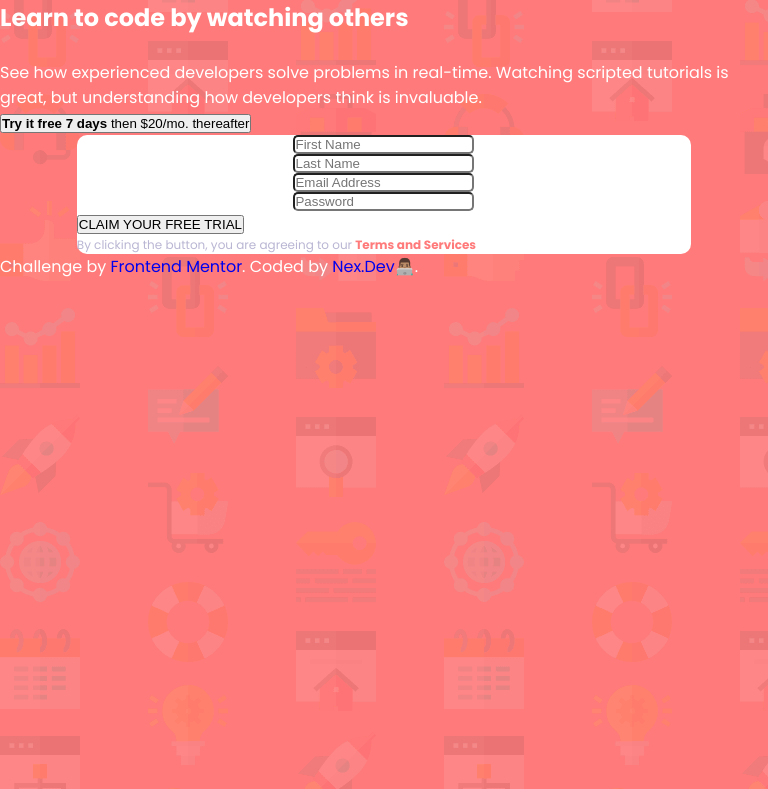
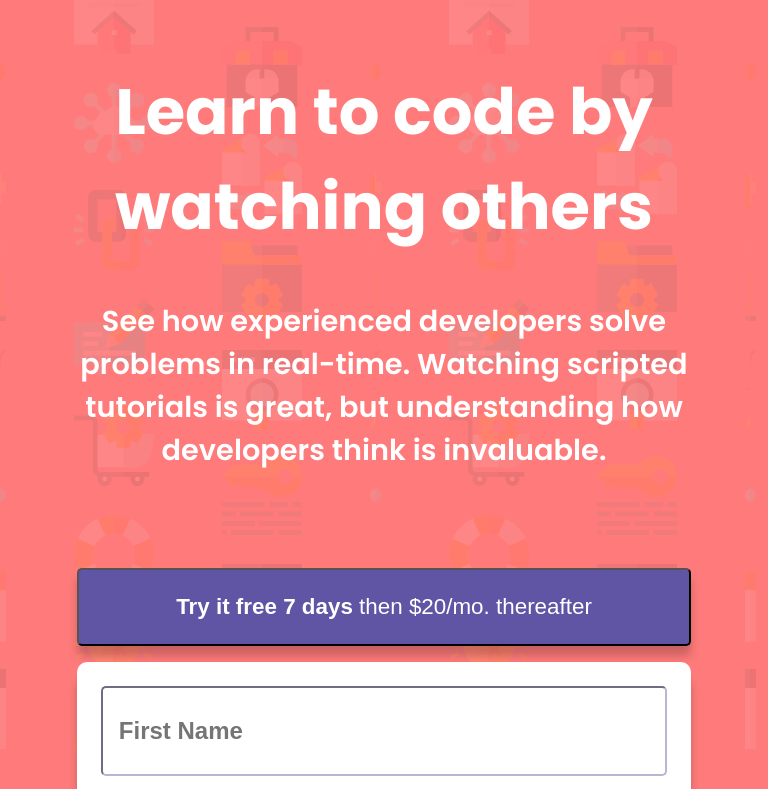
Before and after one commit to dBillionaireDev/Signup-form, a plain HTML site: page index.html in a window 768 px wide. Shown: the top 789 px of the page. Drawn offline with Linux system fonts and the light colour scheme.

Commit message:
Update styles.css

```diff
--- a/styles.css
+++ b/styles.css
@@ -8,19 +8,56 @@
 
 body{
     font-family: "Poppins", sans-serif;
-    font-size: 16px;
+    font-size: 20px;
     color: white;
     background-image: url(/images/bg-intro-desktop.png);
     background-color: hsl(0, 100%, 74%);
-    display: flex;
-    flex-direction: column;
-    justify-content: center;
 }
 
-input{
-    display: block;
+main{
+    display: flex;
+    flex-direction: row;
+    flex-wrap: nowrap;
+    justify-content: center;
+    margin: auto 3rem;
+    padding: auto 2rem;
+}
+
+#form{
+    width: 100%;
+    margin: 3rem auto;
+    padding-right: 5rem;
+    text-align: center;
+}
+
+.container{
+    width: 90%;
+    margin: 3rem 0 4rem 2rem;
+    padding: 10rem 0.5rem 1rem 8rem;
+    font-weight: 600;
+}
+
+.container>h2{
+    margin-bottom: 1rem;
+    padding: auto 1rem;
+    font-size: 4rem;
+}
+
+#button-subscribe{
+    padding: 1rem;
     margin: auto;
-    border-radius: 5px;
+}
+
+#subscribe{
+    background-color: hsl(248, 32%, 49%);
+    padding: 1.5rem 2.5rem;
+    font-size: 1.2rem;
+    margin: auto;
+    margin-bottom: 2rem;
+    border-radius: 10px;
+    width: 80%;
+    color: white;
+    box-shadow: 0 10px 0.5rem  rgba(0, 0, 0, 0.2);
 }
 
 #form-container{
@@ -29,14 +66,70 @@ input{
     margin: auto;
     border-radius: 10px;
     height: fit-content;
+    padding: 1.5rem 3rem;
+    height: fit-content;
+    box-shadow: 0 1rem 0.5rem  rgba(0, 0, 0, 0.2);
+    margin-bottom: 0.5rem;
 }
 
-@media (max-width: 480px) {
+input{
+    display: block;
+    margin: 1.3rem auto;
+    border-radius: 10px;
+    padding: 1.2rem;
+    width: 100%;
+    border-color: hsl(246, 25%, 77%);
+    font-weight: 900;
+    font-size: 1.5rem;
+}
+
+::placeholder{
+    font-weight: 900;
+    font-size: 1.3rem;
+    padding-top: 1.5rem;
+}
+
+#submit-button{
+    background-color: hsl(154, 59%, 51%);
+    padding: 1.2rem 2.5rem;
+    margin-bottom: 1rem;
+    border-radius: 10px;
+    width: 100%;
+    color: white;
+    font-weight: 900;
+    font-size: 1.2rem;
+}
+
+footer{
+    margin: auto auto 0.5rem;
+}
+
+.attribution {
+    font-size: 16px;
+    text-align: center;
+}
+
+.attribution a {
+    color: hsl(246, 25%, 77%);
+}
+
+/* Mobile Phones, Landscape */
+@media (min-width: 560px) and (max-width: 980px) and (orientation: landscape) {
     body{
         font-family: "Poppins", sans-serif;
         text-align: center;
-        background-image: url(/images/bg-intro-mobile.png);
+        background-image: url(/images/bg-intro-desktop.png);
         background-color: hsl(0, 100%, 74%);
+    }
+
+    main{
+        flex-direction: column;
+        margin: 0;
+        padding: 0;
+    }
+
+    #form{
+        padding-right: 0;
     }
 
     .container{
@@ -106,3 +199,196 @@ input{
         margin: 1.5rem auto 0.5rem;
     }
 }
+
+/* Mobile Phones, Potrait */
+@media (max-width: 480px) {
+    body{
+        font-family: "Poppins", sans-serif;
+        text-align: center;
+        background-image: url(/images/bg-intro-mobile.png);
+        background-color: hsl(0, 100%, 74%);
+    }
+
+    main{
+        flex-direction: column;
+        margin: 0;
+        padding: 0;
+    }
+
+    #form{
+        padding-right: 0;
+    }
+
+    .container{
+        width: 90%;
+        margin: 3rem auto 0;
+        padding: 1rem 0.5rem;
+        font-weight: 600;
+    }
+
+    .container>h2{
+        margin-bottom: 0;
+        padding: auto 1rem;
+        font-size: 2rem;
+    }
+
+    input{
+        display: block;
+        margin: auto;
+        margin-bottom: 1rem;
+        border-radius: 5px;
+        padding: 0.7rem;
+        width: 100%;
+        border-color: hsl(246, 25%, 77%);
+        font-weight: 400;
+    }
+
+    ::placeholder{
+        font-weight: 900;
+        font-size: 1rem;
+    }
+
+    #form-container{
+        background-color: white;
+        width:  90%;
+        margin: auto;
+        padding: 1.5rem;
+        border-radius: 10px;
+        height: fit-content;
+        box-shadow: 0 1rem 0.5rem  rgba(0, 0, 0, 0.2);
+        margin-bottom: 0.5rem;
+    }
+
+    #button-subscribe{
+        margin-top: 1rem;
+    }
+
+    #subscribe{
+        background-color: hsl(248, 32%, 49%);
+        padding: 1.2rem 2.5rem;
+        font-size: 1.2rem;
+        margin-bottom: 1rem;
+        border-radius: 5px;
+        width: 90%;
+        color: white;
+        box-shadow: 0 10px 0.5rem  rgba(0, 0, 0, 0.2);
+    }
+
+    #submit-button{
+        background-color: hsl(154, 59%, 51%);
+        padding: 1.5rem 2.5rem;
+        margin-bottom: 1rem;
+        border-radius: 5px;
+        width: 100%;
+        color: white;
+        font-size: 1rem;
+    }
+
+    footer{
+        margin: 0 auto 0.5rem;
+    }
+
+    .attribution {
+        font-size: 11px;
+    }
+}
+
+/* Ipad and Tablets */
+@media (min-width: 481px) and (max-width: 1024px) {
+    body{
+        font-family: "Poppins", sans-serif;
+        font-size: 20px;
+        text-align: center;
+        background-image: url(/images/bg-intro-mobile.png);
+        background-color: hsl(0, 100%, 74%);
+    }
+
+    main{
+        flex-direction: column;
+        margin: 0;
+        padding: 0;
+    }
+
+    #form{
+        padding-right: 0;
+    }
+
+    .container{
+        width: 80%;
+        margin: 3rem auto 2rem;
+        padding: 1rem 0;
+        font-weight: 600;
+    }
+
+    .container>h2{
+        margin-bottom: 1rem;
+        padding: auto 1rem;
+        font-size: 4rem;
+    }
+
+    p{
+        font-size: 1.8rem;
+    }
+
+    input{
+        display: block;
+        margin: auto;
+        margin-bottom: 1rem;
+        border-radius: 5px;
+        padding: 1.8rem 1rem;
+        width: 100%;
+        border-color: hsl(246, 25%, 77%);
+        font-weight: 400;
+    }
+
+    ::placeholder{
+        font-weight: 900;
+        font-size: 1.5rem;
+    }
+
+    #form-container{
+        background-color: white;
+        width:  80%;
+        margin: auto;
+        padding: 1.5rem;
+        border-radius: 10px;
+        height: fit-content;
+        box-shadow: 0 1rem 0.5rem  rgba(0, 0, 0, 0.2);
+        margin-bottom: 0.5rem;
+    }
+
+    #button-subscribe{
+        margin-top: 1rem;
+    }
+
+    #subscribe{
+        background-color: hsl(248, 32%, 49%);
+        padding: 1.5rem 2.5rem;
+        font-size: 1.4rem;
+        margin-bottom: 1rem;
+        border-radius: 5px;
+        width: 80%;
+        color: white;
+        box-shadow: 0 10px 0.5rem  rgba(0, 0, 0, 0.2);
+    }
+
+    #submit-button{
+        background-color: hsl(154, 59%, 51%);
+        padding: 1.5rem 2.5rem;
+        margin-bottom: 1rem;
+        border-radius: 5px;
+        width: 100%;
+        color: white;
+        font-size: 1.3rem;
+        font-weight: 900;
+    }
+
+    footer{
+        margin: 1.5rem auto 0.5rem;
+    }
+
+    .attribution{
+        font-weight: 600;
+        font-size: 1rem
+    }
+}
```
